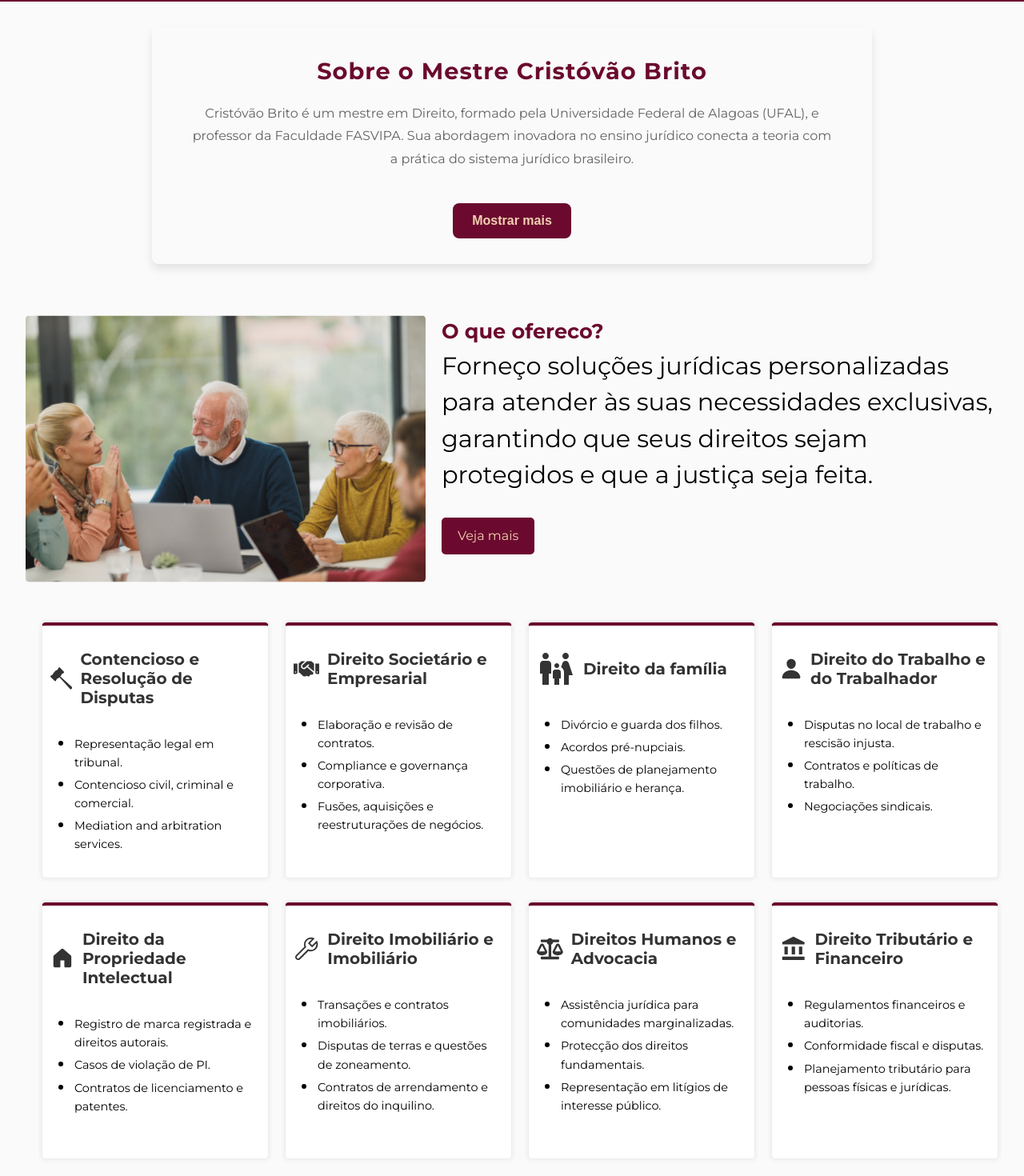
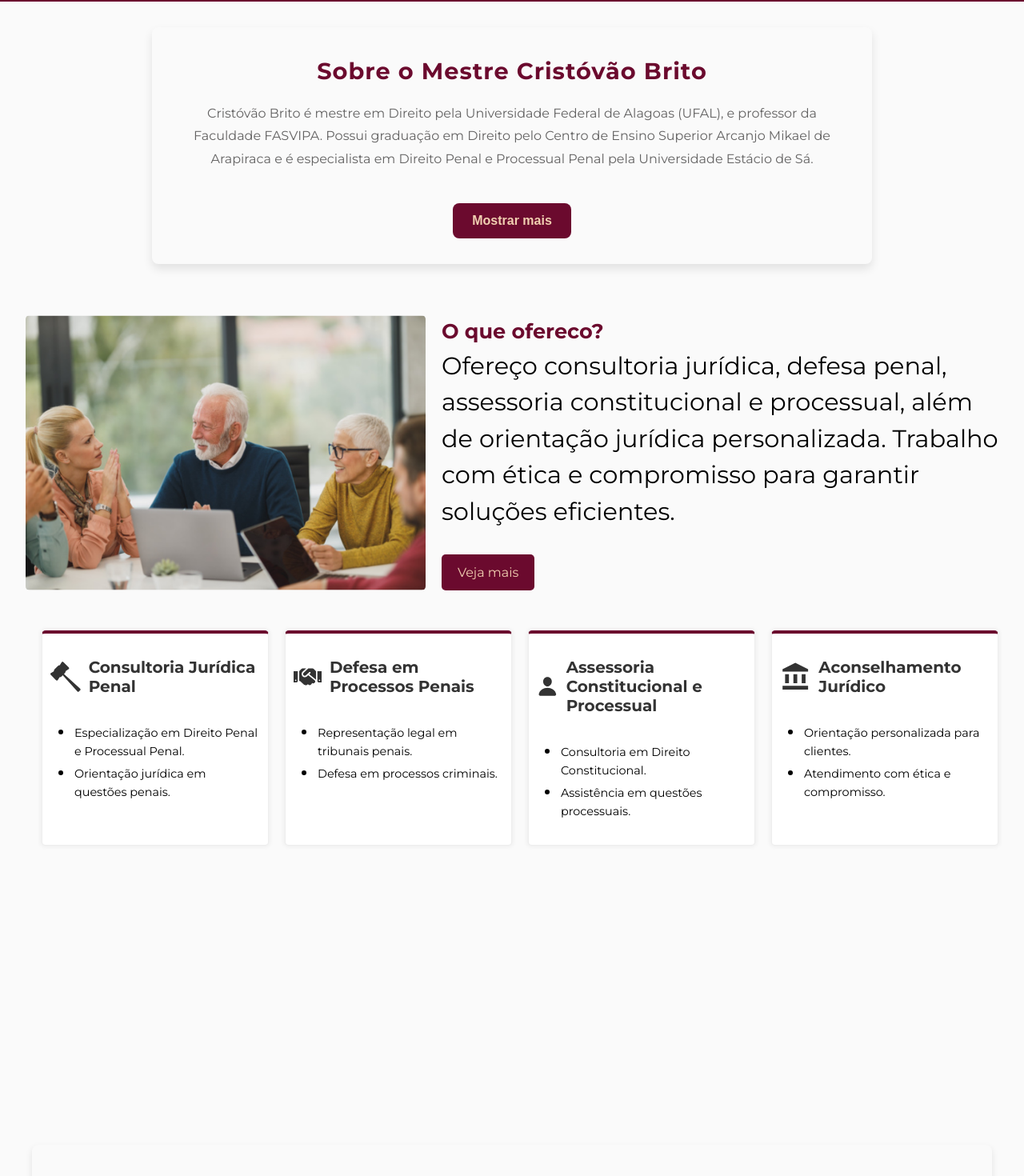
Before and after one commit to yanswo/Advocacia1, a React (Vite) app: page / in a window 1280 px wide. Shown: the part 600-2070 px from the top of the page at 80% size. Built offline with nearby package versions, Linux system fonts and the light colour scheme; a web font is replaced by a local one.

Commit message:
atualização em informações e api do maps atualizada

```diff
--- a/src/components/Cards.jsx
+++ b/src/components/Cards.jsx
@@ -1,11 +1,7 @@
 import imagemCards from "../imgs/imagemCards.png";
 import { ImHammer2 } from "react-icons/im";
 import { FaHandshake } from "react-icons/fa";
-import { MdFamilyRestroom } from "react-icons/md";
 import { IoPerson } from "react-icons/io5";
-import { GoHomeFill } from "react-icons/go";
-import { VscSymbolProperty } from "react-icons/vsc";
-import { FaBalanceScale } from "react-icons/fa";
 import { MdAccountBalance } from "react-icons/md";
 import styles from "./Cards.module.css";
 
@@ -17,9 +13,10 @@ const Cards = () => {
         <div className={styles.conteudoCard}>
           <h2>O que ofereco?</h2>
           <p>
-            Forneço soluções jurídicas personalizadas para atender às suas
-            necessidades exclusivas, garantindo que seus direitos sejam
-            protegidos e que a justiça seja feita.
+            Ofereço consultoria jurídica, defesa penal, assessoria
+            constitucional e processual, além de orientação jurídica
+            personalizada. Trabalho com ética e compromisso para garantir
+            soluções eficientes.
           </p>
           <a href="#">Veja mais</a>
         </div>
@@ -27,67 +24,31 @@ const Cards = () => {
       <ul className={styles.cards}>
         <li>
           <h3>
-            <ImHammer2 /> Contencioso e Resolução de Disputas
+            <ImHammer2 /> Consultoria Jurídica Penal
           </h3>
-          <p>Representação legal em tribunal.</p>
-          <p>Contencioso civil, criminal e comercial.</p>
-          <p>Mediation and arbitration services.</p>
+          <p>Especialização em Direito Penal e Processual Penal.</p>
+          <p>Orientação jurídica em questões penais.</p>
         </li>
         <li>
           <h3>
-            <FaHandshake /> Direito Societário e Empresarial
+            <FaHandshake /> Defesa em Processos Penais
           </h3>
-          <p>Elaboração e revisão de contratos.</p>
-          <p>Compliance e governança corporativa.</p>
-          <p>Fusões, aquisições e reestruturações de negócios.</p>
+          <p>Representação legal em tribunais penais.</p>
+          <p>Defesa em processos criminais.</p>
         </li>
         <li>
           <h3>
-            <MdFamilyRestroom /> Direito da família
+            <IoPerson /> Assessoria Constitucional e Processual
           </h3>
-          <p>Divórcio e guarda dos filhos.</p>
-          <p>Acordos pré-nupciais.</p>
-          <p>Questões de planejamento imobiliário e herança.</p>
+          <p>Consultoria em Direito Constitucional.</p>
+          <p>Assistência em questões processuais.</p>
         </li>
         <li>
           <h3>
-            <IoPerson /> Direito do Trabalho e do Trabalhador
+            <MdAccountBalance /> Aconselhamento Jurídico
           </h3>
-          <p>Disputas no local de trabalho e rescisão injusta.</p>
-          <p>Contratos e políticas de trabalho.</p>
-          <p>Negociações sindicais.</p>
-        </li>
-        <li>
-          <h3>
-            <GoHomeFill /> Direito da Propriedade Intelectual
-          </h3>
-          <p>Registro de marca registrada e direitos autorais.</p>
-          <p>Casos de violação de PI.</p>
-          <p>Contratos de licenciamento e patentes.</p>
-        </li>
-        <li>
-          <h3>
-            <VscSymbolProperty /> Direito Imobiliário e Imobiliário
-          </h3>
-          <p>Transações e contratos imobiliários.</p>
-          <p>Disputas de terras e questões de zoneamento.</p>
-          <p>Contratos de arrendamento e direitos do inquilino.</p>
-        </li>
-        <li>
-          <h3>
-            <FaBalanceScale /> Direitos Humanos e Advocacia
-          </h3>
-          <p>Assistência jurídica para comunidades marginalizadas.</p>
-          <p>Protecção dos direitos fundamentais.</p>
-          <p>Representação em litígios de interesse público.</p>
-        </li>
-        <li>
-          <h3>
-            <MdAccountBalance /> Direito Tributário e Financeiro
-          </h3>
-          <p>Regulamentos financeiros e auditorias.</p>
-          <p>Conformidade fiscal e disputas.</p>
-          <p>Planejamento tributário para pessoas físicas e jurídicas.</p>
+          <p>Orientação personalizada para clientes.</p>
+          <p>Atendimento com ética e compromisso.</p>
         </li>
       </ul>
     </section>
--- a/src/components/Footer.jsx
+++ b/src/components/Footer.jsx
@@ -5,16 +5,16 @@ const Footer = () => {
     <footer>
       <div className={styles.footerContainer}>
         <div className={styles.footerSobre}>
-          <h3>Cristovão Brito</h3>
+          <h3>Cristóvão Brito</h3>
           <p>
-            Sou advogado especializado em direito civil, empresarial e
-            tributário, oferecendo serviços jurídicos de alta qualidade para
-            empresas e indivíduos.
+            Sou advogado especialista em Direito Penal e Processual Penal,
+            oferecendo serviços jurídicos de alta qualidade com foco na defesa e
+            orientação de meus clientes.
           </p>
           <p>
-            Com mais de 10 anos de experiência, busco sempre uma abordagem
-            personalizada para atender às necessidades específicas de cada
-            cliente, com compromisso, ética e eficiência.
+            Com vasta experiência e envolvimento em diversas instituições
+            jurídicas, mantenho um compromisso com a ética e a eficiência,
+            buscando sempre a melhor solução para cada caso.
           </p>
           <div className={styles.icones}>
             <a
@@ -36,7 +36,6 @@ const Footer = () => {
 
         <div className={styles.footerContato}>
           <h4>Entre em contato!</h4>
-
           <p>
             <i className="fas fa-envelope"></i>
             contato@advocaciacristovao.com.br
@@ -50,16 +49,18 @@ const Footer = () => {
         <div className={styles.footerServicos}>
           <h4>Serviços</h4>
           <ul>
-            <li>Consultoria jurídica empresarial</li>
-            <li>Elaboração e análise de contratos</li>
-            <li>Defesa em processos judiciais</li>
-            <li>Assessoria tributária e planejamento fiscal</li>
+            <li>Consultoria jurídica penal</li>
+            <li>Defesa em processos penais</li>
+            <li>Assessoria em Direito Constitucional e Processual</li>
+            <li>Orientação e aconselhamento jurídico</li>
           </ul>
         </div>
       </div>
 
       <div className={styles.footerBottom}>
-        <p>&copy; 2025 Advocacia Cristovão. Todos os direitos reservados.</p>
+        <p>
+          &copy; 2025 Advocacia Cristóvão Brito. Todos os direitos reservados.
+        </p>
         <p>Política de Privacidade | Termos de Uso</p>
       </div>
     </footer>
--- a/src/components/HeroSection.jsx
+++ b/src/components/HeroSection.jsx
@@ -11,7 +11,7 @@ const HeroSection = () => {
           apoio inabalável para proteger seus direitos e garantir que a justiça
           seja feita.
         </p>
-        <a href="#">Agende uma consulta</a>
+        <a href="#contato">Agende uma consulta</a>
       </div>
       <div className={styles.fotoPerfil}>
         <img src={fotoPerfil} alt="" />
--- a/src/components/Localizacao.jsx
+++ b/src/components/Localizacao.jsx
@@ -10,7 +10,7 @@ const LocalizacaoSection = () => {
         <div className={styles.mapContainer}>
           <iframe
             title="Localização do Escritório"
-            src="https://www.google.com/maps/embed?pb=!1m18!1m12!1m3!1d2339.5184474397743!2d-37.28659759936229!3d-9.544705914420014!2m3!1f0!2f0!3f0!3m2!1i1024!2i768!4f13.1!3m3!1m2!1s0x706028837e85741%3A0x4594d9a92dad75d3!2sF%C3%B3rum%20da%20Comarca%20de%20Olho%20d&#39;%C3%81gua%20das%20Flores%20-%20TJAL!5e0!3m2!1spt-BR!2sbr!4v1736879184483!5m2!1spt-BR!2sbr"
+            src="https://www.google.com/maps/embed?pb=!1m17!1m12!1m3!1d3934.589357406898!2d-37.285364!3d-9.544359!2m3!1f0!2f0!3f0!3m2!1i1024!2i768!4f13.1!3m2!1m1!2zOcKwMzInMzkuNyJTIDM3wrAxNycwNy4zIlc!5e0!3m2!1spt-BR!2sbr!4v1736974185725!5m2!1spt-BR!2sbr"
             width="100%"
             height="300"
             style={{ border: 0 }}
--- a/src/components/Sobre.jsx
+++ b/src/components/Sobre.jsx
@@ -5,17 +5,20 @@ const SobreSection = () => {
   const [mostrarMais, setMostrarMais] = useState(false);
 
   const textoInicial = `
-    Cristóvão Brito é um mestre em Direito, formado pela Universidade Federal de Alagoas (UFAL),
-    e professor da Faculdade FASVIPA. Sua abordagem inovadora no ensino jurídico conecta a teoria
-    com a prática do sistema jurídico brasileiro.
+    Cristóvão Brito é mestre em Direito pela Universidade Federal de Alagoas (UFAL),
+    e professor da Faculdade FASVIPA. Possui graduação em Direito pelo Centro de Ensino Superior
+    Arcanjo Mikael de Arapiraca e é especialista em Direito Penal e Processual Penal pela Universidade
+    Estácio de Sá.
   `;
 
   const textoCompleto = `
-    ${textoInicial} Como coordenador da Faculdade São Bento, Cristóvão Brito modernizou o curso de Direito,
-    promovendo a integração entre a instituição e o mercado jurídico. Ele incentiva a pesquisa e a extensão
-    com projetos voltados para a inclusão social. Especialista em Direito Constitucional e Processual, Cristóvão
-    é um defensor da constante atualização dos profissionais do Direito. Seu estilo de liderança colaborativa
-    promove debates construtivos, refletindo sua crença no poder transformador do conhecimento.
+    ${textoInicial} Foi coordenador do curso de Direito da Faculdade São Vicente de Pão de Açúcar (FASVIPA)
+    no período de 2023-2024 e ex-presidente da ACRIMAL - Associação da Advocacia Criminal de Alagoas,
+    Subseção Sertão. Ex-membro do Tribunal de Ética e Disciplina da OAB Alagoas, delegado da ESA - Escola
+    Superior de Advocacia - Subseção Santana do Ipanema/AL (triênio 2022-2024) e vice-presidente da OAB
+    Alagoas - Subseção Santana do Ipanema. Professor visitante da UNIMA - Centro Universitário de Maceió
+    em 2022 e 2024, procurador do Instituto de Previdência de São José da Tapera desde 2019, e professor
+    de Direito Penal e Processual Penal. Cristóvão também atua como advogado.
   `;
 
   return (
```
